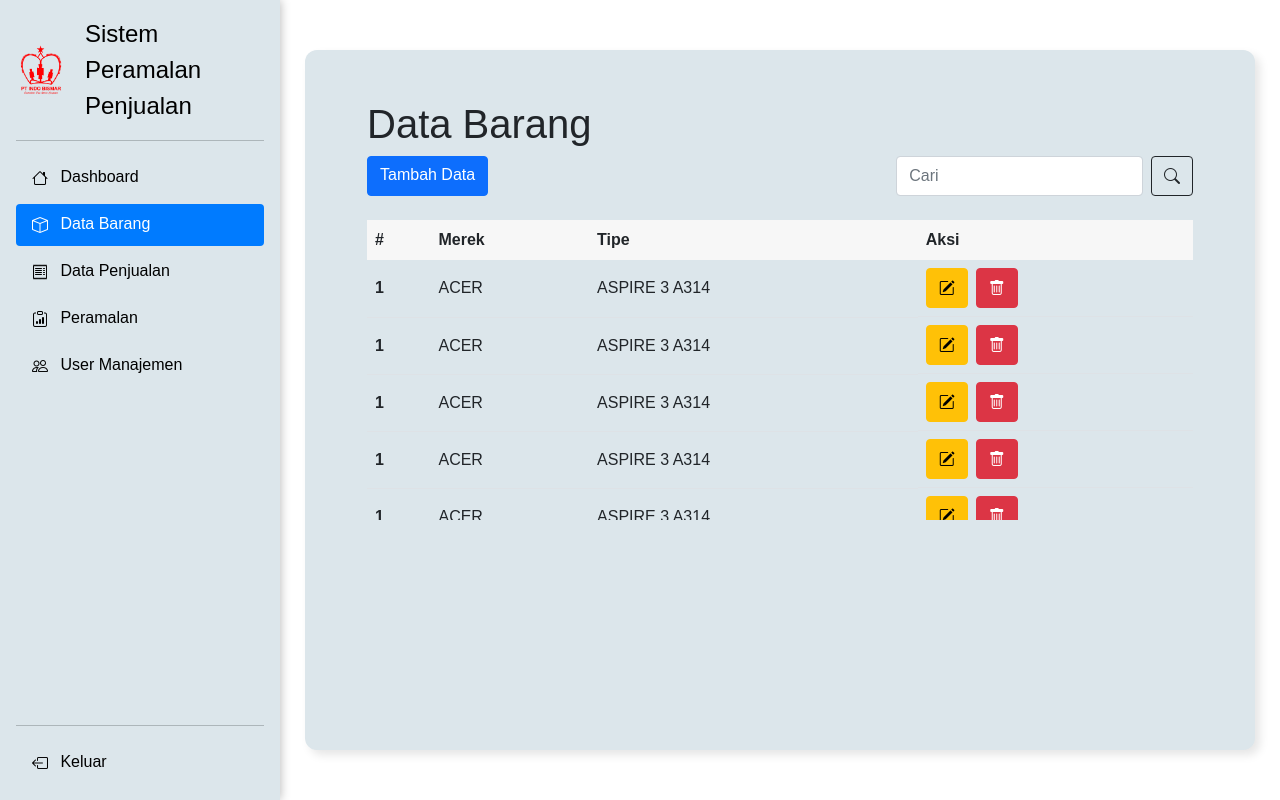
After one commit to rafikanh/Sistem-Peramalan-Penjualan, a PHP site: page /data-barang.php in a window 1280 px wide. The commit adds this page. Run offline with PHP 8.4, Linux system fonts and the light colour scheme.

Commit message:
sidebar-dashboard-data barang

```diff
--- /dev/null
+++ b/css/sidebar.css
@@ -0,0 +1,83 @@
+html,
+body {
+  font-family: Arial, Helvetica, sans-serif;
+}
+
+body {
+  margin: 0;
+  height: 100vh;
+  overflow: hidden;
+}
+
+.logo {
+  height: 50px;
+  width: 50px;
+}
+
+.bg {
+  background-color: #dce6eb;
+  box-shadow: 0 0 10px rgba(0, 0, 0, 0.3);
+}
+
+.d-flex {
+  display: flex;
+}
+
+.flex-column {
+  flex-direction: column;
+  height: 100vh;
+}
+
+.flex-shrink-0 {
+  flex-shrink: 0;
+}
+
+.p-3 {
+  padding: 1rem;
+}
+
+.me-md-auto {
+  margin-right: auto;
+}
+
+.link-dark {
+  color: #000 !important;
+  text-decoration: none;
+}
+
+.nav-pills .nav-link {
+  color: #495057;
+  margin-bottom: 5px;
+}
+
+.nav-pills .nav-link.active,
+.nav-pills .show > .nav-link,
+.nav-pills .nav-link:hover {
+  color: #ffffff !important;
+  background-color: #007bff;
+}
+
+.nav-pills .nav-link:hover {
+  color: #ffffff;
+  background-color: #007bff;
+}
+
+.link-logout {
+  color: #000;
+  border-radius: 0.25rem;
+}
+
+.link-logout:hover,
+.link-logout:focus {
+    color: #ffffff !important;
+    background-color: #007bff;
+}
+
+.bi {
+  vertical-align: -0.125em;
+  fill: currentColor;
+}
+
+.hr {
+  border-top: 1px solid rgba(0, 0, 0, 0.1);
+}
--- /dev/null
+++ b/css/style.css
@@ -0,0 +1,68 @@
+html,
+body {
+  font-family: Arial, Helvetica, sans-serif;
+}
+
+body {
+  display: flex;
+}
+
+.content {
+  background-color: #dce6eb;
+  padding: 50px;
+  margin-top: 50px;
+  margin-left: 25px;
+  margin-right: 25px;
+  width: calc(100% - 320px);
+  height: 300px;
+  border-radius: 0.75rem;
+  box-shadow: 5px 5px 10px rgba(0, 0, 0, 0.1);
+}
+
+.content-container {
+  background-color: #dce6eb;
+  padding: 50px;
+  margin: 50px 25px;
+  width: calc(100% - 320px);
+  height: auto;
+  border-radius: 0.75rem;
+  box-shadow: 5px 5px 10px rgba(0, 0, 0, 0.1);
+}
+
+p {
+  font-size: 25px;
+}
+
+.form-control {
+  margin-left: 400px;
+}
+
+.table thead th {
+  position: sticky;
+  top: 0;
+  background-color: #f7f7f7;
+  border-bottom: none;
+}
+
+.scrollable-table-container {
+  overflow-y: scroll;
+  max-height: 300px;
+}
+
+.align-middle {
+  vertical-align: middle !important;
+}
+
+.input-data {
+  width: 350px;
+  padding: 0.375rem 0.75rem;
+  margin-bottom: 1rem;
+  border: 1px solid #ced4da;
+  border-radius: 0.3rem;
+}
+
+.input-data-label {
+  display: block;
+  margin-bottom: 0.5rem;
+  font-size: 18px;
+}
--- /dev/null
+++ b/data-barang.php
@@ -0,0 +1,63 @@
+<!DOCTYPE html>
+<html>
+
+<head>
+    <meta charset="utf-8">
+    <meta name="viewport" content="width=device-width, initial-scale=1">
+    <!-- Bootstrap -->
+    <link href="https://cdn.jsdelivr.net/npm/bootstrap@5.0.2/dist/css/bootstrap.min.css" rel="stylesheet" integrity="sha384-EVSTQN3/azprG1Anm3QDgpJLIm9Nao0Yz1ztcQTwFspd3yD65VohhpuuCOmLASjC" crossorigin="anonymous">
+    <!-- Style -->
+    <link rel="stylesheet" href="css/style.css">
+    <title>Sistem Peramalan Penjualan</title>
+</head>
+
+<body>
+    <?php include 'sidebar.php'; ?>
+    <div class="content-container">
+        <div class="container-fluid">
+            <h1>Data Barang</h1>
+            <div class="d-flex mb-4">
+                <a href="add-data-barang.php" class="btn btn-primary me-2 flex-shrink-0">Tambah Data</a>
+                <input class="form-control me-2" type="search" placeholder="Cari" aria-label="search">
+                <button class="btn btn-outline-dark flex-shrink-0" type="submit">
+                    <i class="bi bi-search"></i>
+                </button>
+            </div>
+
+            <div class="scrollable-table-container">
+                <table class="table">
+                    <thead>
+                        <tr>
+                            <th scope="col">#</th>
+                            <th scope="col">Merek</th>
+                            <th scope="col">Tipe</th>
+                            <th scope="col">Aksi</th>
+                        </tr>
+                    </thead>
+                    <tbody>
+                        <?php for ($i = 1; $i <= 20; $i++) : ?>
+                            <tr>
+                                <th class="align-middle" scope="row">1</th>
+                                <td class="align-middle">ACER</td>
+                                <td class="align-middle">ASPIRE 3 A314</td>
+                                <td class="d-flex">
+                                    <a href="update-data-barang.php" type="button" class="btn btn-warning me-2">
+                                        <i class="bi bi-pencil-square"></i>
+                                    </a>
+                                    <button type="button" class="btn btn-danger">
+                                        <i class="bi bi-trash"></i>
+                                    </button>
+                                </td>
+                            </tr>
+                        <?php endfor; ?>
+                    </tbody>
+                </table>
+            </div>
+        </div>
+    </div>
+
+    <!-- Bootstrap -->
+    <script src="https://cdn.jsdelivr.net/npm/bootstrap@5.0.2/dist/js/bootstrap.bundle.min.js" integrity="sha384-MrcW6ZMFYlzcLA8Nl+NtUVF0sA7MsXsP1UyJoMp4YLEuNSfAP+JcXn/tWtIaxVXM" crossorigin="anonymous"></script>
+</body>
+
+</html>
--- /dev/null
+++ b/sidebar.php
@@ -0,0 +1,89 @@
+<!DOCTYPE html>
+<html lang="en">
+
+<head>
+    <meta charset="UTF-8">
+    <meta name="viewport" content="width=device-width, initial-scale=1.0">
+    <!-- Bootstrap -->
+    <link href="https://cdn.jsdelivr.net/npm/bootstrap@5.0.2/dist/css/bootstrap.min.css" rel="stylesheet" integrity="sha384-EVSTQN3/azprG1Anm3QDgpJLIm9Nao0Yz1ztcQTwFspd3yD65VohhpuuCOmLASjC" crossorigin="anonymous">
+    <!-- Icon -->
+    <link href="https://cdn.jsdelivr.net/npm/bootstrap-icons@1.5.0/font/bootstrap-icons.css" rel="stylesheet">
+    <!-- Style -->
+    <link rel="stylesheet" href="css/sidebar.css">
+    <title>Sistem Peramalan Penjualan</title>
+</head>
+
+<body>
+    <div class="bg">
+        <div class="d-flex flex-column flex-shrink-0 p-3" style="width: 280px;">
+            <a href="/" class="d-flex align-items-center mb-3 mb-md-0 me-md-auto link-dark text-decoration-none">
+                <img src="assets/img/logo.png" class="logo"><br>&ensp; &ensp; &ensp;
+                <span class="fs-4">Sistem Peramalan Penjualan</span>
+            </a>
+            <hr>
+            <ul class="nav nav-pills flex-column mb-auto">
+                <li>
+                    <a href="dashboard.php" class="nav-link link-dark">
+                        <i class="bi bi-house"></i></i>&ensp;
+                        Dashboard
+                    </a>
+                </li>
+                <li>
+                    <a href="data-barang.php" class="nav-link link-dark">
+                        <i class="bi bi-box"></i></i>&ensp;
+                        Data Barang
+                    </a>
+                </li>
+                <li>
+                    <a href="#" class="nav-link link-dark">
+                        <i class="bi bi-receipt"></i></i>&ensp;
+                        Data Penjualan
+                    </a>
+                </li>
+                <li>
+                    <a href="#" class="nav-link link-dark">
+                        <i class="bi bi-clipboard-data"></i>&ensp;
+                        Peramalan
+                    </a>
+                </li>
+                <li>
+                    <a href="#" class="nav-link link-dark">
+                        <i class="bi bi-people"></i>&ensp;
+                        User Manajemen
+                    </a>
+                </li>
+            </ul>
+            <hr>
+            <a href="login.php" class="nav-link link-logout">
+                <i class="bi bi-box-arrow-left"></i></i>&ensp;
+                Keluar
+            </a>
+        </div>
+    </div>
+
+    <script src="https://code.jquery.com/jquery-3.6.0.min.js"></script>
+    <script>
+        $(document).ready(function() {
+            // Ambil path URL saat ini
+            var path = window.location.pathname;
+
+            // Loop melalui setiap elemen menu
+            $('.nav-link').each(function() {
+                // Ambil path dari atribut href
+                var href = $(this).attr('href');
+
+                // Cek apakah path URL saat ini cocok dengan path dari elemen menu
+                if (path.includes(href)) {
+                    // Jika cocok, tambahkan kelas 'active'
+                    $(this).addClass('active');
+                }
+            });
+        });
+    </script>
+
+
+    <!-- Bootstrap -->
+    <script src="https://cdn.jsdelivr.net/npm/bootstrap@5.0.2/dist/js/bootstrap.bundle.min.js" integrity="sha384-MrcW6ZMFYlzcLA8Nl+NtUVF0sA7MsXsP1UyJoMp4YLEuNSfAP+JcXn/tWtIaxVXM" crossorigin="anonymous"></script>
+</body>
+
+</html>
```
Also changed, not shown: add-data-barang.php (added, +40 -0 lines), css/login.css (+8 -11 lines), dashboard.php (added, +27 -0 lines), koneksi.php (+9 -7 lines), login.php (+6 -27 lines), login_proses.php (added, +27 -0 lines), logout_proses.php (added, +17 -0 lines), style.css (deleted, +0 -21 lines), update-data-barang.php (added, +40 -0 lines), assets/img/logo.png (renamed from assets/logo.png), css/assets/bg.jpg (deleted).
